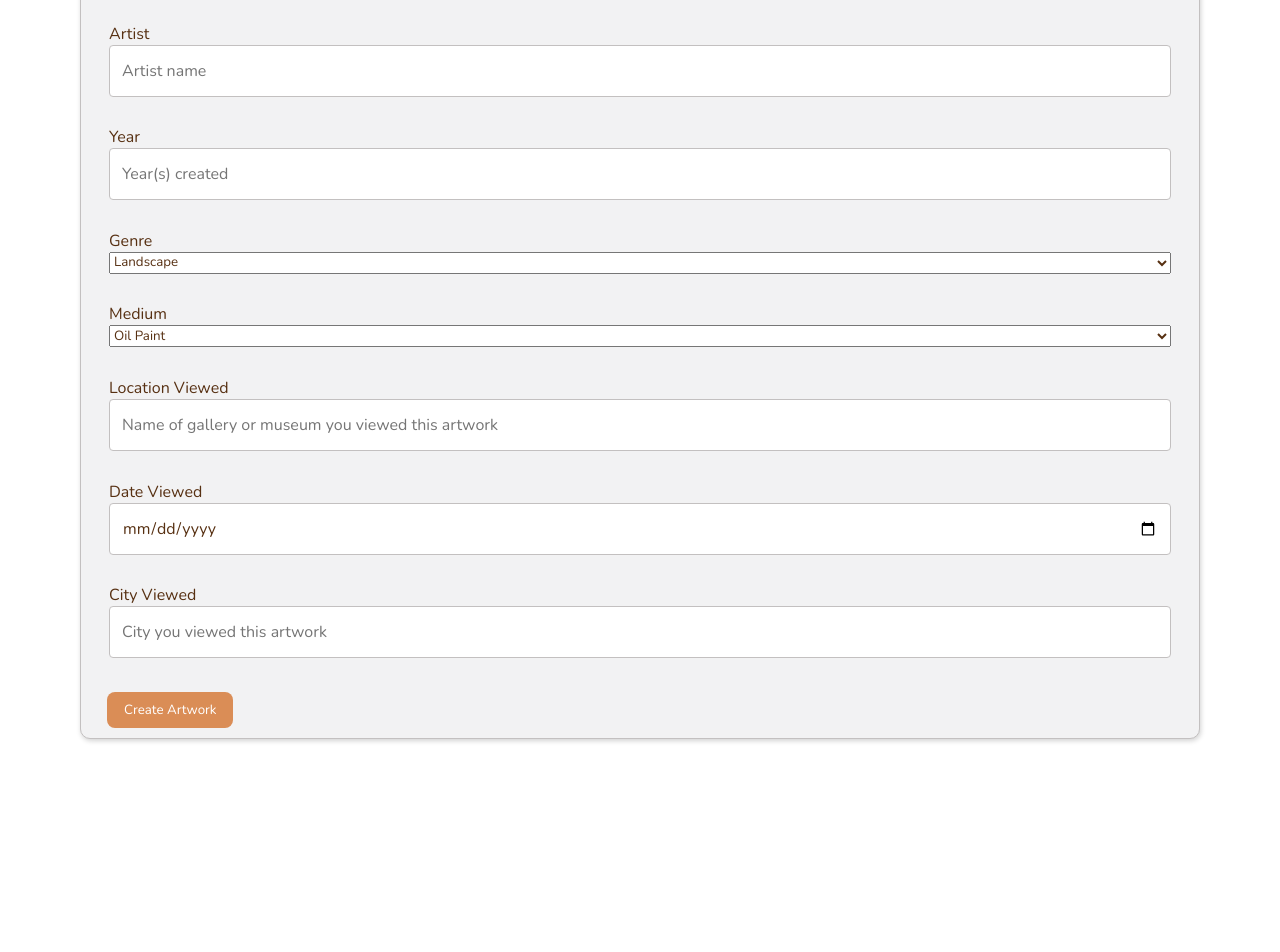
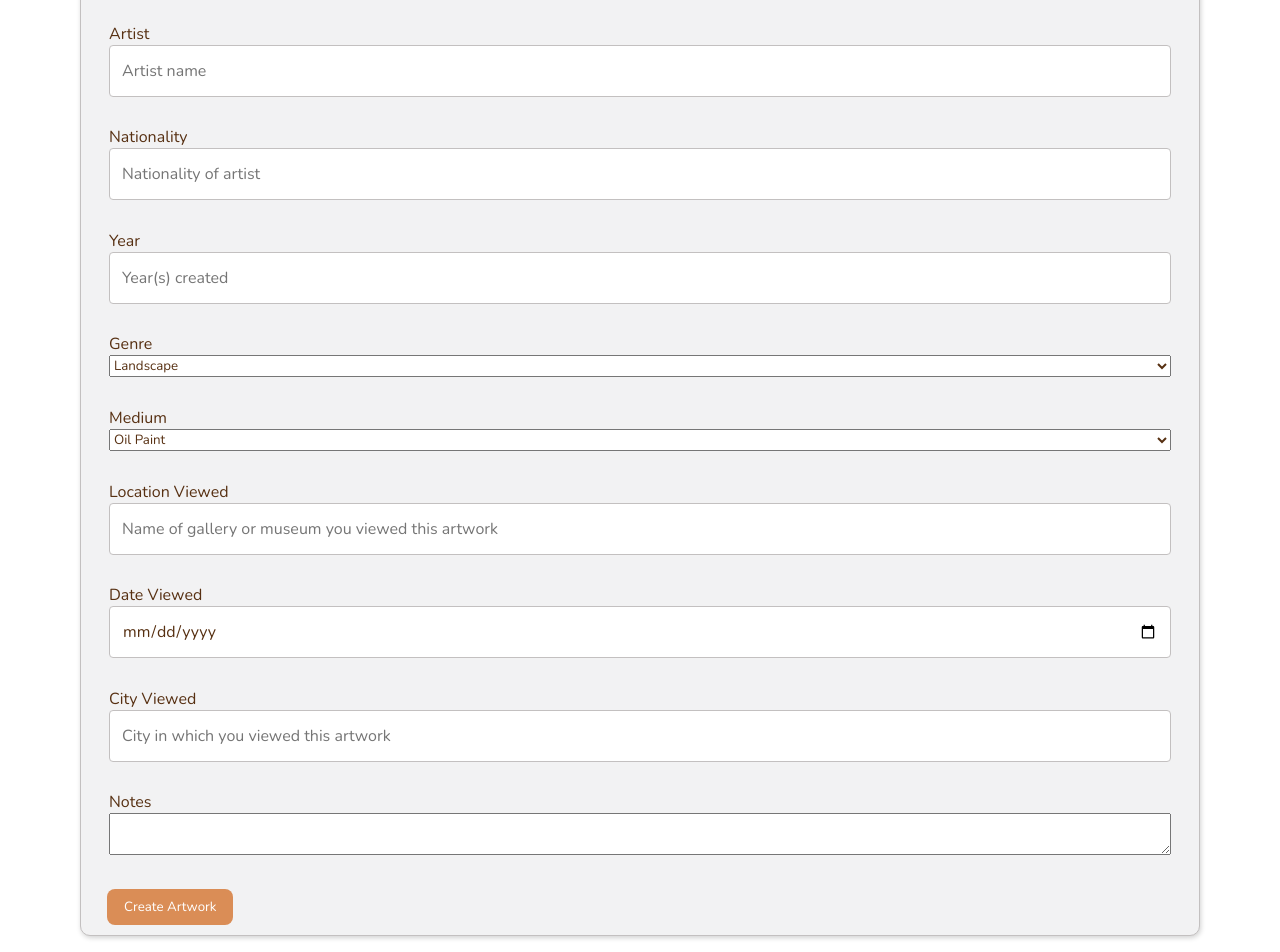
Before and after one commit to Jana-Ismail/exhibit-collection, a React (Vite) app: page /collection/create in a window 1280 px wide. Shown: the part 340-1292 px from the top of the page. Before the commit the page ends 1127 px from the top, so only its background shows below. Built offline with nearby package versions, Linux system fonts and the light colour scheme; sample sign-in values are in the browser's storage; a web font is replaced by a local one.

Commit message:
Fixing Github issue

```diff
--- a/src/components/artworks/ArtworkList.jsx
+++ b/src/components/artworks/ArtworkList.jsx
@@ -28,6 +28,8 @@ export const ArtworkList = ({ currentUser }) => {
         // getAndSetUser()
     }, [currentUser])
 
+    useEffect(() => {}, [artworks])
+
     return (
         <>
             <div className="collection-header">
--- a/src/components/forms/ArtworkForm.jsx
+++ b/src/components/forms/ArtworkForm.jsx
@@ -1,5 +1,6 @@
 import { useState } from "react"
 import "./Form.css"
+import { createArtwork } from "../../services/artworkService"
 
 export const ArtworkForm = ( {currentUser} ) => {
     const [artwork, setArtwork] = useState({
@@ -50,6 +51,12 @@ export const ArtworkForm = ( {currentUser} ) => {
                             className="form-control"
                             type="text"
                             placeholder="URL of new artwork image"
+                            value={artwork.imageUrl}
+                            onChange={(event) => {
+                                const artworkCopy = { ...artwork }
+                                artworkCopy.imageUrl = event.target.value
+                                setArtwork(artworkCopy)
+                            }}
                         />
                     </div>
                 </fieldset>
@@ -60,6 +67,12 @@ export const ArtworkForm = ( {currentUser} ) => {
                             className="form-control"
                             type="text"
                             placeholder="Title of artwork"
+                            value={artwork.title}
+                            onChange={(event) => {
+                                const artworkCopy = { ...artwork }
+                                artworkCopy.title = event.target.value
+                                setArtwork(artworkCopy)
+                            }}
                         />
                     </div>
                 </fieldset>
@@ -70,6 +83,28 @@ export const ArtworkForm = ( {currentUser} ) => {
                             className="form-control"
                             type="text"
                             placeholder="Artist name"
+                            value={artwork.artist}
+                            onChange={(event) => {
+                                const artworkCopy = { ...artwork }
+                                artworkCopy.artist = event.target.value
+                                setArtwork(artworkCopy)
+                            }}
+                        />
+                    </div>
+                </fieldset>
+                <fieldset>
+                    <div className="form-group">
+                    <label>Nationality</label>
+                        <input
+                            className="form-control"
+                            type="text"
+                            placeholder="Nationality of artist"
+                            value={artwork.nationality}
+                            onChange={(event) => {
+                                const artworkCopy = { ...artwork }
+                                artworkCopy.nationality = event.target.value
+                                setArtwork(artworkCopy)
+                            }}
                         />
                     </div>
                 </fieldset>
@@ -80,6 +115,12 @@ export const ArtworkForm = ( {currentUser} ) => {
                             className="form-control"
                             type="text"
                             placeholder="Year(s) created"
+                            value={artwork.year}
+                            onChange={(event) => {
+                                const artworkCopy = { ...artwork }
+                                artworkCopy.year = event.target.value
+                                setArtwork(artworkCopy)
+                            }}
                         />
                     </div>
                 </fieldset>
@@ -116,6 +157,12 @@ export const ArtworkForm = ( {currentUser} ) => {
                             className="form-control"
                             type="text"
                             placeholder="Name of gallery or museum you viewed this artwork"
+                            value={artwork.locationViewed}
+                            onChange={(event) => {
+                                const artworkCopy = { ...artwork }
+                                artworkCopy.locationViewed = event.target.value
+                                setArtwork(artworkCopy)
+                            }}
                         />
                     </div>
                 </fieldset>
@@ -125,6 +172,12 @@ export const ArtworkForm = ( {currentUser} ) => {
                         <input
                             className="form-control"
                             type="date"
+                            value={artwork.date}
+                            onChange={(event) => {
+                                const artworkCopy = { ...artwork }
+                                artworkCopy.date = event.target.value
+                                setArtwork(artworkCopy)
+                            }}
                         />
                     </div>
                 </fieldset>
@@ -134,12 +187,23 @@ export const ArtworkForm = ( {currentUser} ) => {
                         <input
                             className="form-control"
                             type="text"
-                            placeholder="City you viewed this artwork"
+                            placeholder="City in which you viewed this artwork"
+                            value={artwork.cityViewed}
+                            onChange={(event) => {
+                                const artworkCopy = { ...artwork }
+                                artworkCopy.cityViewed = event.target.value
+                                setArtwork(artworkCopy)
+                            }}
                         />
                     </div>
                 </fieldset>
-                <button className="submit-btn">Create Artwork</button>
-
+                <fieldset>
+                    <div className="form-group">
+                        <label>Notes</label>
+                        <textarea></textarea>
+                    </div>
+                </fieldset>
+                <button className="submit-btn" onClick={handleSave}>Create Artwork</button>
             </form>
         </div>
 
--- a/src/services/artworkService.js
+++ b/src/services/artworkService.js
@@ -10,3 +10,15 @@ export const getArtworksByUserId = (userId) => {
 export  const getArtworkById = (artworkId) => {
     return fetch(`http://localhost:8088/artworks?id=${artworkId}`).then((res) => res.json())
 }
+
+export const createArtwork = (artwork) => {
+    return fetch(
+        `http://localhost:8088/artworks`, {
+            method: 'POST',
+            headers: {
+                'Content-Type': "application/json",
+            },
+            body: JSON.stringify(artwork),
+        }
+    )
+}
--- a/src/views/ApplicationViews.jsx
+++ b/src/views/ApplicationViews.jsx
@@ -34,7 +34,7 @@ export const ApplicationViews = () => {
                 <Route path="collection">
                     <Route index element={<ArtworkList currentUser={currentUser}/>} />
                     <Route path=":artworkId" element={<ArtworkDetails />} />
-                    <Route path="create" element={<ArtworkForm />} />
+                    <Route path="create" element={<ArtworkForm currentUser={currentUser} />} />
                 </Route>
                 <Route path="users">
                     <Route index element={<UserList />} />
```
